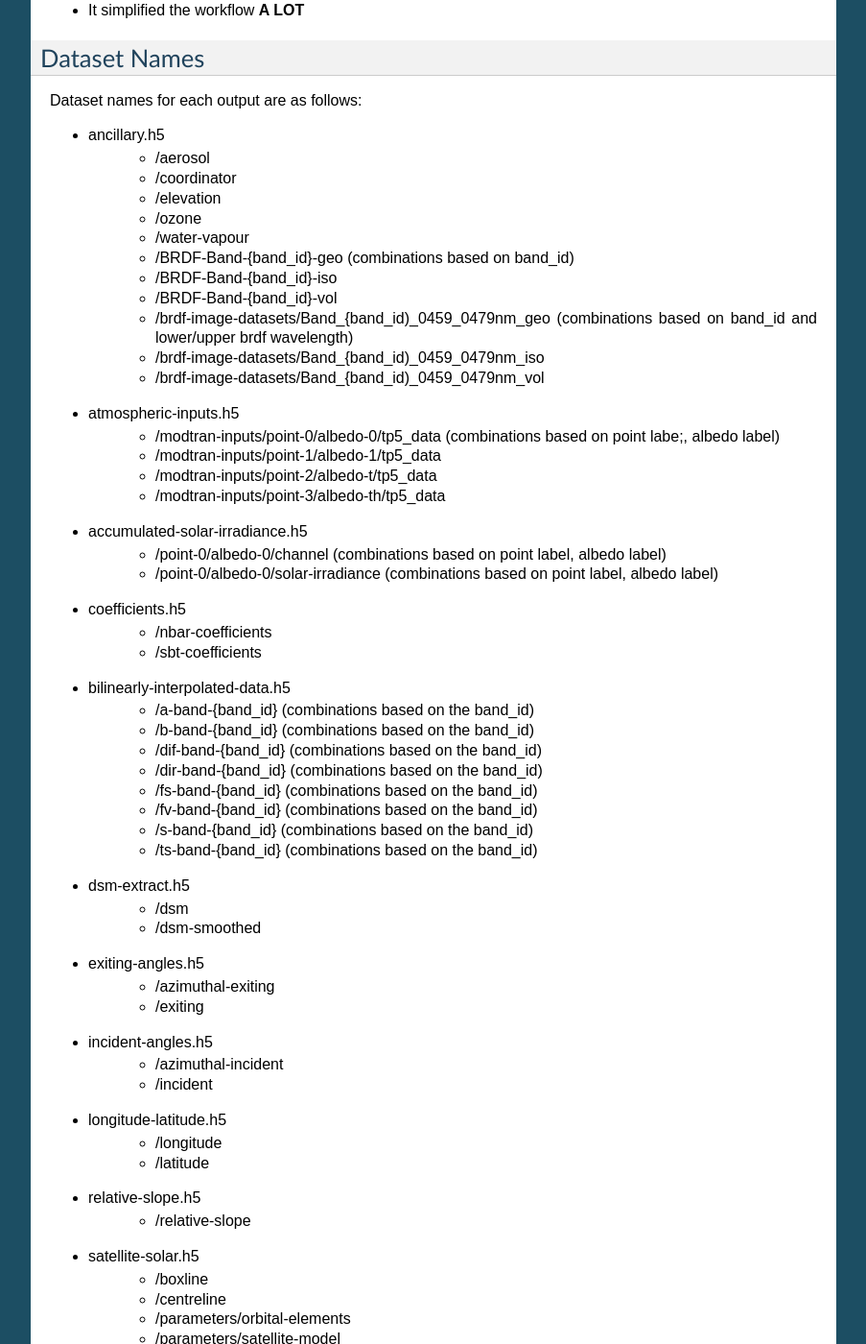
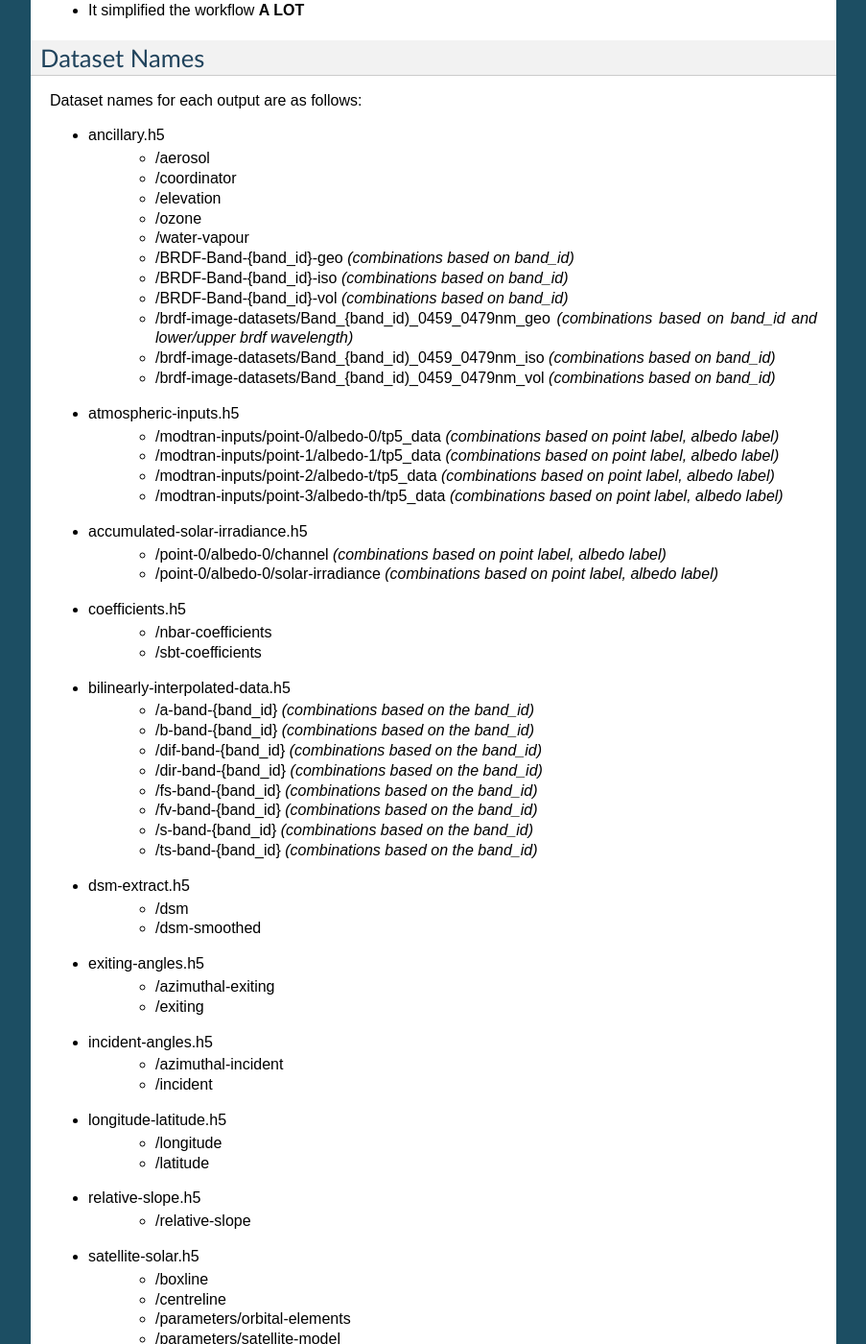
Before and after one commit to GeoscienceAustralia/wagl, a Sphinx documentation site: the page built from docs/source/hdf5.rst, in a window 1280 px wide and 1400 px high, scrolled down 1084 px. Shown: the whole window at 96% size, without its empty margins (198-1101 px from the left). Built offline with Sphinx 7.4.7, drawn with Linux system fonts in a browser that asks for light colours; pages that are not in the unit, such as notebooks, are missing from menus; some of the changed text lies outside the part shown.

Commit message:
Italics formatting.

```diff
--- a/docs/source/hdf5.rst
+++ b/docs/source/hdf5.rst
@@ -42,32 +42,32 @@ Dataset names for each output are as follows:
     * /elevation
     * /ozone
     * /water-vapour
-    * /BRDF-Band-{band_id}-geo (combinations based on band_id)
-    * /BRDF-Band-{band_id}-iso
-    * /BRDF-Band-{band_id}-vol
-    * /brdf-image-datasets/Band_{band_id)_0459_0479nm_geo (combinations based on band_id and lower/upper brdf wavelength)
-    * /brdf-image-datasets/Band_{band_id)_0459_0479nm_iso
-    * /brdf-image-datasets/Band_{band_id)_0459_0479nm_vol
+    * /BRDF-Band-{band_id}-geo *(combinations based on band_id)*
+    * /BRDF-Band-{band_id}-iso *(combinations based on band_id)*
+    * /BRDF-Band-{band_id}-vol *(combinations based on band_id)*
+    * /brdf-image-datasets/Band_{band_id)_0459_0479nm_geo *(combinations based on band_id and lower/upper brdf wavelength)*
+    * /brdf-image-datasets/Band_{band_id)_0459_0479nm_iso *(combinations based on band_id)*
+    * /brdf-image-datasets/Band_{band_id)_0459_0479nm_vol *(combinations based on band_id)*
 * atmospheric-inputs.h5
-    * /modtran-inputs/point-0/albedo-0/tp5_data (combinations based on point labe;, albedo label)
-    * /modtran-inputs/point-1/albedo-1/tp5_data
-    * /modtran-inputs/point-2/albedo-t/tp5_data
-    * /modtran-inputs/point-3/albedo-th/tp5_data
+    * /modtran-inputs/point-0/albedo-0/tp5_data *(combinations based on point label, albedo label)*
+    * /modtran-inputs/point-1/albedo-1/tp5_data *(combinations based on point label, albedo label)*
+    * /modtran-inputs/point-2/albedo-t/tp5_data *(combinations based on point label, albedo label)*
+    * /modtran-inputs/point-3/albedo-th/tp5_data *(combinations based on point label, albedo label)*
 * accumulated-solar-irradiance.h5
-    * /point-0/albedo-0/channel (combinations based on point label, albedo label)
-    * /point-0/albedo-0/solar-irradiance (combinations based on point label, albedo label)
+    * /point-0/albedo-0/channel *(combinations based on point label, albedo label)*
+    * /point-0/albedo-0/solar-irradiance *(combinations based on point label, albedo label)*
 * coefficients.h5
     * /nbar-coefficients
     * /sbt-coefficients
 * bilinearly-interpolated-data.h5
-    * /a-band-{band_id} (combinations based on the band_id)
-    * /b-band-{band_id} (combinations based on the band_id)
-    * /dif-band-{band_id} (combinations based on the band_id)
-    * /dir-band-{band_id} (combinations based on the band_id)
-    * /fs-band-{band_id} (combinations based on the band_id)
-    * /fv-band-{band_id} (combinations based on the band_id)
-    * /s-band-{band_id} (combinations based on the band_id)
-    * /ts-band-{band_id} (combinations based on the band_id)
+    * /a-band-{band_id} *(combinations based on the band_id)*
+    * /b-band-{band_id} *(combinations based on the band_id)*
+    * /dif-band-{band_id} *(combinations based on the band_id)*
+    * /dir-band-{band_id} *(combinations based on the band_id)*
+    * /fs-band-{band_id} *(combinations based on the band_id)*
+    * /fv-band-{band_id} *(combinations based on the band_id)*
+    * /s-band-{band_id} *(combinations based on the band_id)*
+    * /ts-band-{band_id} *(combinations based on the band_id)*
 * dsm-extract.h5
     * /dsm
     * /dsm-smoothed
@@ -103,10 +103,10 @@ Dataset names for each output are as follows:
     * /aspect
     * /slope
 * standardised-data.h5
-    * /brdf-reflectance-band-{band_id} (combinations based on the band_id)
-    * /lambertian-reflectance-band-{band_id} (combinations based on the band_id)
-    * /terrain-reflectance-band-{band_id} (combinations based on the band_id)
-    * /surface-brightness-temperature-band-{band_id} (combinations based on the band_id)
+    * /brdf-reflectance-band-{band_id} *(combinations based on the band_id)*
+    * /lambertian-reflectance-band-{band_id} *(combinations based on the band_id)*
+    * /terrain-reflectance-band-{band_id} *(combinations based on the band_id)*
+    * /surface-brightness-temperature-band-{band_id} *(combinations based on the band_id)*
 
 Geospatial Information
 ----------------------
```
